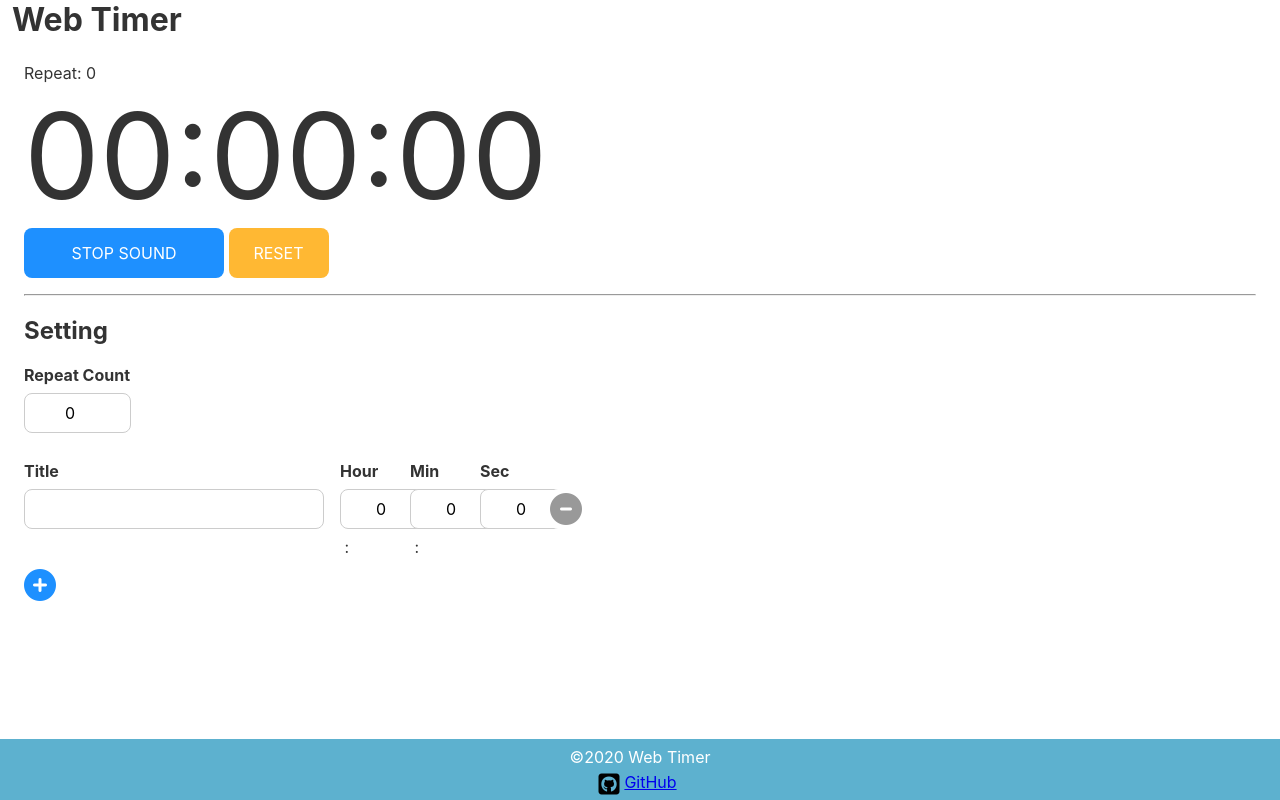
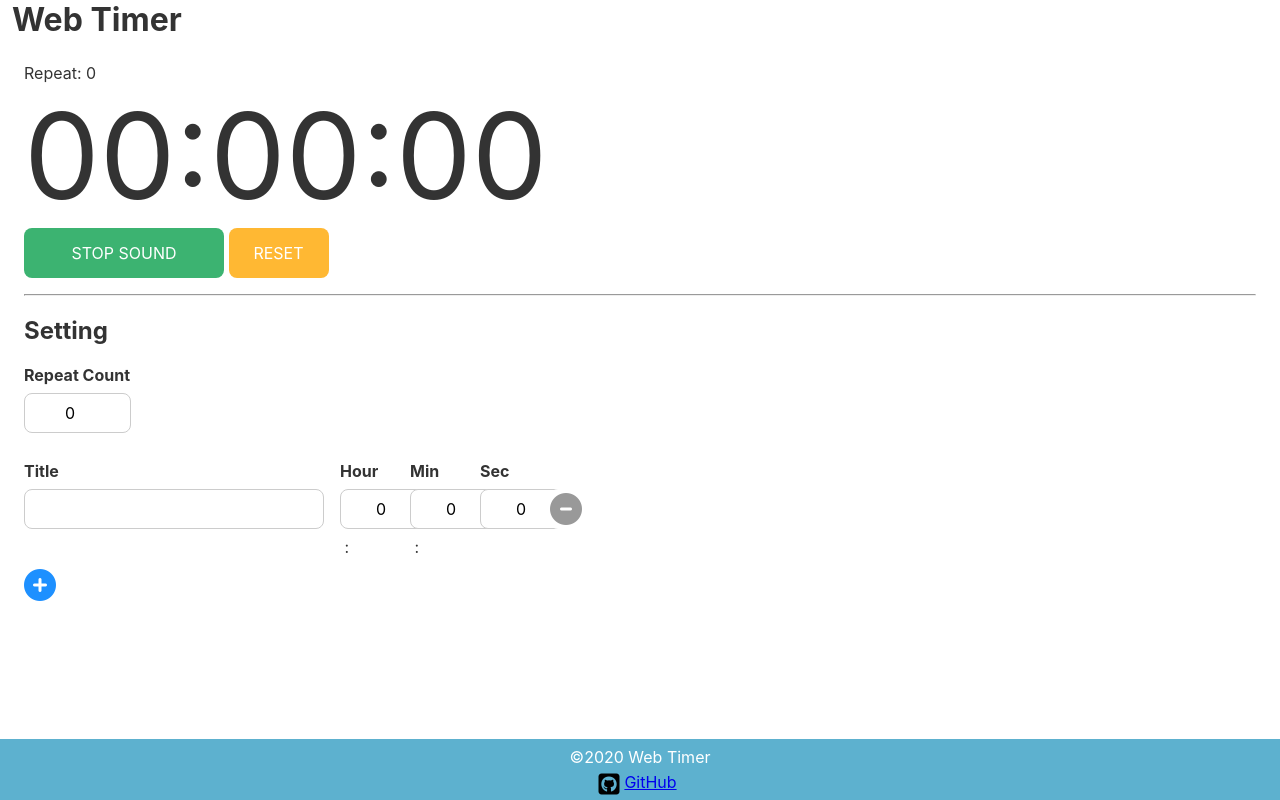
Before and after one commit to masakurapa/timer.masakurapa.com, a Svelte app: page / in a window 1280 px wide. Both pictures are taken after a click on the button "START". Built offline with nearby package versions, Linux system fonts and the light colour scheme.

Commit message:
ボタン色変更

```diff
--- a/src/Main/ButtonStopSound.svelte
+++ b/src/Main/ButtonStopSound.svelte
@@ -20,19 +20,19 @@
         color: #FFFFFF;
         width: 200px;
         height: 50px;
-        background-color: #1E90FF;
+        background-color: #3CB371;
     }
     button:disabled {
         background-color: #999999;
     }
     button:forcus {
-        background-color: #1872CC;
+        background-color: #349961;
     }
     button:hover {
-        background-color: #1872CC;
+        background-color: #349961;
     }
     button:not(:disabled):active {
-        background-color: #1872CC;
+        background-color: #349961;
     }
 
     @media screen and (max-width: 480px) {
```
